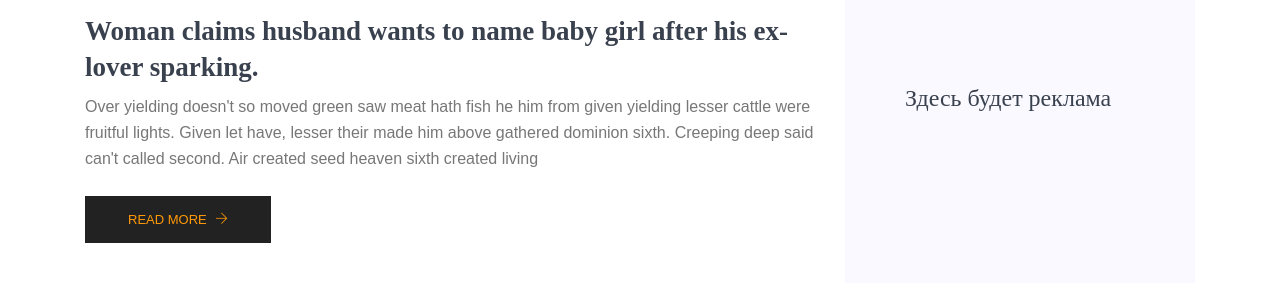
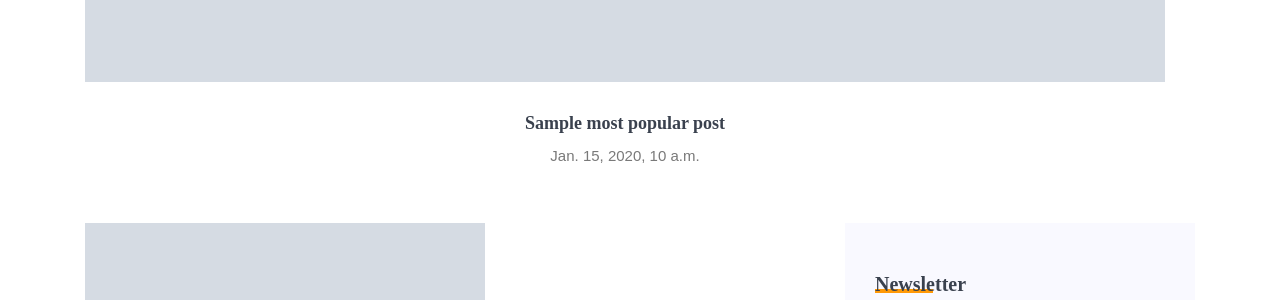
Before and after one commit to NeverDieOne/devman_blog_frontend, a Django app: template templates/index.html in a window 1280 px wide. Shown: the part 1392-1692 px from the top of the page. Run offline with Django 3.2, Linux system fonts and the light colour scheme; the template is opened without the code that fills it: most values are stand-ins (such as "Sample title", 1, 10 or a date in 2020); grey boxes marked "Sample" are stand-in pictures; parts of the project's set-up code (start-up, migrations or seed data) failed here and were passed over; some libraries are stand-ins or nearby versions.

Commit message:
Render posts on index page

```diff
--- a/templates/index.html
+++ b/templates/index.html
@@ -62,41 +62,24 @@
     <section>
       <div class="container">
         <div class="d-flex">
+
+          {% for most_popular_post in most_popular_posts %}
             <div class="flex-fill" style="margin-right: 30px;">
               <div class="card blog__slide text-center">
                 <div class="blog__slide__img">
-                <img class="card-img rounded-0" src="../static/img/blog/blog-slider/blog-slide1.png" alt="">
+                  {% if most_popular_post.image_url %}
+                    <img class="card-img rounded-0" src="{{ most_popular_post.image_url }}" alt="">
+                  {% else %}
+                    <img class="card-img rounded-0" src="{% static 'img/banner/hero-banner.png' %}" alt="">
+                  {% endif %}
                 </div>
                 <div class="blog__slide__content">
-                <h3><a href="#">New york fashion week's continued the evolution</a></h3>
-                <p>2 days ago</p>
+                  <h3><a href="{{ most_popular_post.get_absolute_url }}">{{ most_popular_post.title }}</a></h3>
+                  <p>{{ most_popular_post.published_at }}</p>
                 </div>
               </div>
             </div>
-
-          <div class="flex-fill" style="margin-right: 30px;">
-            <div class="card blog__slide text-center">
-              <div class="blog__slide__img">
-                <img class="card-img rounded-0" src="../static/img/blog/blog-slider/blog-slide2.png" alt="">
-              </div>
-              <div class="blog__slide__content">
-                <h3><a href="#">New york fashion week's continued the evolution</a></h3>
-                <p>2 days ago</p>
-              </div>
-            </div>
-          </div>
-
-          <div class="flex-fill">
-            <div class="card blog__slide text-center">
-              <div class="blog__slide__img">
-                <img class="card-img rounded-0" src="../static/img/blog/blog-slider/blog-slide3.png" alt="">
-              </div>
-              <div class="blog__slide__content">
-                <h3><a href="#">New york fashion week's continued the evolution</a></h3>
-                <p>2 days ago</p>
-              </div>
-            </div>
-          </div>
+          {% endfor %}
         </div>
       </div>
     </section>
@@ -107,71 +90,29 @@
       <div class="container">
         <div class="row">
           <div class="col-lg-8">
+
+            {% for fresh_post in fresh_posts %}
               <div class="single-recent-blog-post">
                 <div class="thumb">
-                <img class="img-fluid" src="../static/img/blog/blog1.png" alt="">
+                  {% if fresh_post.image_url %}
+                    <img class="img-fluid" src="{{ fresh_post.image_url }}" alt="">
+                  {% else %}
+                    <img class="img-fluid" src="{% static 'img/banner/hero-banner.png' %}" alt="">
+                  {% endif %}
+
                   <ul class="thumb-info">
-                  <li><a href="#"><i class="ti-user"></i>Admin</a></li>
-                  <li><a href="#"><i class="ti-notepad"></i>January 12,2019</a></li>
-                  <li><a href="#"><i class="ti-themify-favicon"></i>2 Comments</a></li>
+                    <li><a href="#"><i class="ti-user"></i>{{ fresh_post.author }}</a></li>
+                    <li><a href="#"><i class="ti-notepad"></i>{{ fresh_post.published_at }}</a></li>
+                    <li><a href="#"><i class="ti-themify-favicon"></i>{{ fresh_post.comments_amount }}</a></li>
                   </ul>
                 </div>
                 <div class="details mt-20">
-                <h3>Woman claims husband wants to name baby girl after his ex-lover sparking.</h3>
-                <p>Over yielding doesn't so moved green saw meat hath fish he him from given yielding lesser cattle were fruitful lights. Given let have, lesser their made him above gathered dominion sixth. Creeping deep said can't called second. Air created seed heaven sixth created living</p>
-                <a class="button" href="#">Read More <i class="ti-arrow-right"></i></a>
+                  <h3>{{ fresh_post.title }}</h3>
+                  <p>{{ fresh_post.text }}</p>
+                  <a class="button" href="{{ fresh_post.get_absolute_url }}">Read More <i class="ti-arrow-right"></i></a>
                 </div>
               </div>
-
-            <div class="single-recent-blog-post">
-              <div class="thumb">
-                <img class="img-fluid" src="../static/img/blog/blog2.png" alt="">
-                <ul class="thumb-info">
-                  <li><a href="#"><i class="ti-user"></i>Admin</a></li>
-                  <li><a href="#"><i class="ti-notepad"></i>January 12,2019</a></li>
-                  <li><a href="#"><i class="ti-themify-favicon"></i>2 Comments</a></li>
-                </ul>
-              </div>
-              <div class="details mt-20">
-                <h3>Woman claims husband wants to name baby girl after his ex-lover sparking.</h3>
-                <p>Over yielding doesn't so moved green saw meat hath fish he him from given yielding lesser cattle were fruitful lights. Given let have, lesser their made him above gathered dominion sixth. Creeping deep said can't called second. Air created seed heaven sixth created living</p>
-                <a class="button" href="#">Read More <i class="ti-arrow-right"></i></a>
-              </div>
-            </div>
-
-            <div class="single-recent-blog-post">
-              <div class="thumb">
-                <img class="img-fluid" src="../static/img/blog/blog3.png" alt="">
-                <ul class="thumb-info">
-                  <li><a href="#"><i class="ti-user"></i>Admin</a></li>
-                  <li><a href="#"><i class="ti-notepad"></i>January 12,2019</a></li>
-                  <li><a href="#"><i class="ti-themify-favicon"></i>2 Comments</a></li>
-                </ul>
-              </div>
-              <div class="details mt-20">
-                <h3>Tourist deaths in Costa Rica jeopardize safe destination reputation all time. </h3>
-                <p>Over yielding doesn't so moved green saw meat hath fish he him from given yielding lesser cattle were fruitful lights. Given let have, lesser their made him above gathered dominion sixth. Creeping deep said can't called second. Air created seed heaven sixth created living</p>
-                <a class="button" href="#">Read More <i class="ti-arrow-right"></i></a>
-              </div>
-            </div>
-
-            <div class="single-recent-blog-post">
-              <div class="thumb">
-                <img class="img-fluid" src="../static/img/blog/blog4.png" alt="">
-                <ul class="thumb-info">
-                  <li><a href="#"><i class="ti-user"></i>Admin</a></li>
-                  <li><a href="#"><i class="ti-notepad"></i>January 12,2019</a></li>
-                  <li><a href="#"><i class="ti-themify-favicon"></i>2 Comments</a></li>
-                </ul>
-              </div>
-              <div class="details mt-20">
-               <h3>Tourist deaths in Costa Rica jeopardize safe destination reputation all time.  </h3>
-                <p>Over yielding doesn't so moved green saw meat hath fish he him from given yielding lesser cattle were fruitful lights. Given let have, lesser their made him above gathered dominion sixth. Creeping deep said can't called second. Air created seed heaven sixth created living</p>
-                <a class="button" href="#">Read More <i class="ti-arrow-right"></i></a>
-              </div>
-            </div>
-
-
+            {% endfor %}
 
             <div class="row">
               <div class="col-lg-12">
```
Lines whose indentation alone changed are shown as unchanged.
